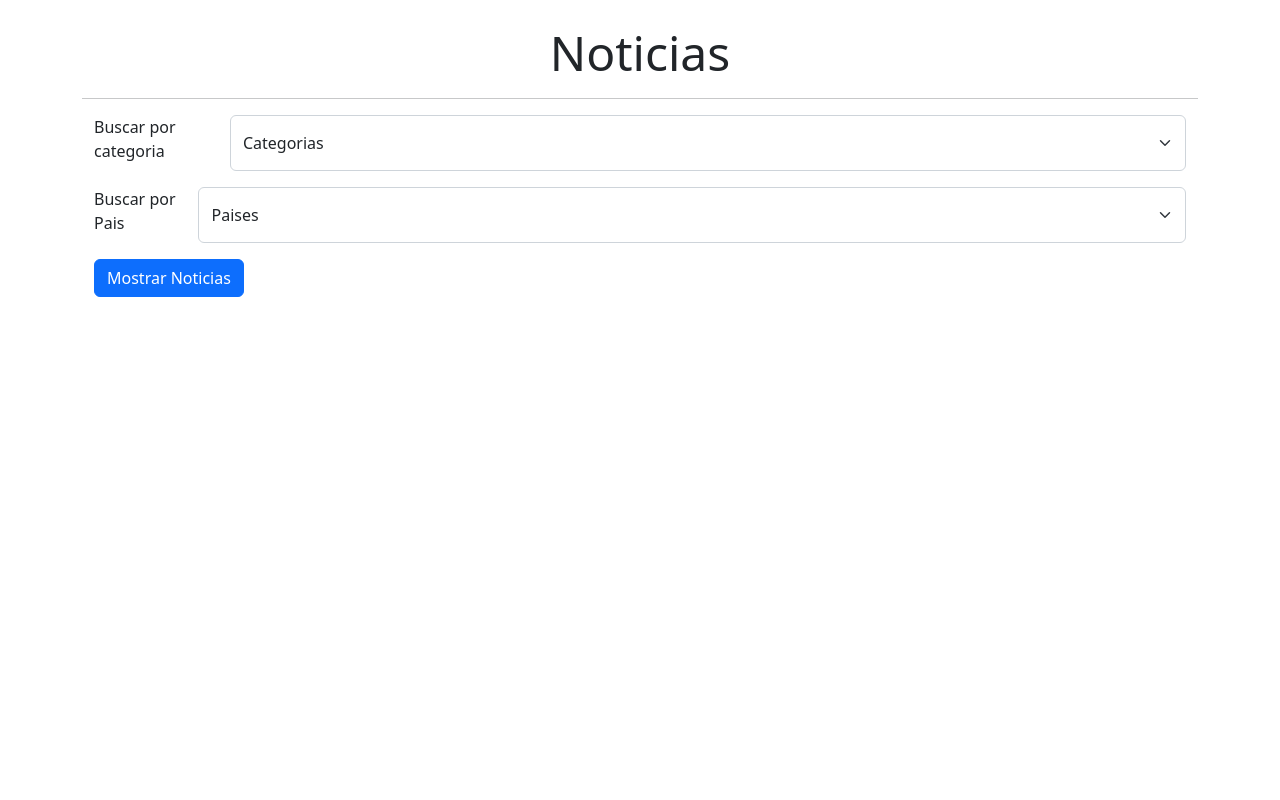
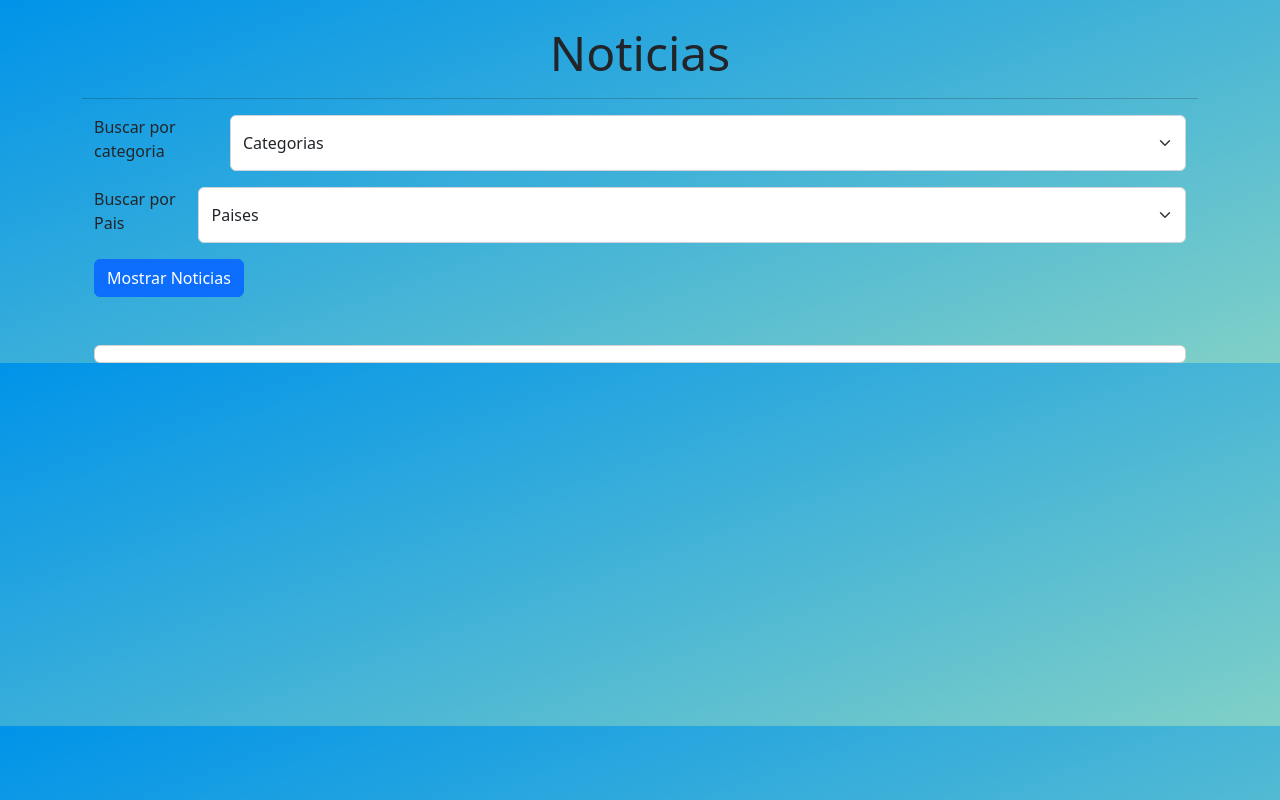
Before and after one commit to gonzalogg94/Ejercicio11-PrimerTpReact, a React (Create React App) app: page / in a window 1280 px wide. Built offline with nearby package versions, Linux system fonts and the light colour scheme.

Commit message:
realice modificaciones en maquetado y archivo readme

```diff
--- a/src/App.jsx
+++ b/src/App.jsx
@@ -1,6 +1,7 @@
 import { Container } from "react-bootstrap";
 import Titulo from "./components/Titulo";
 import FormularioNoticias from "./components/FormularioNoticias"
+import "./style.css"
 
 function App() {
 
--- a/src/components/ItemNoticia.jsx
+++ b/src/components/ItemNoticia.jsx
@@ -10,7 +10,7 @@ const ItemNoticia = ({noticia}) => {
       <Card.Body>
         <Card.Title>{noticia.title}</Card.Title>
         <Card.Subtitle className="mb-2 text-muted">{noticia.category}</Card.Subtitle>
-        <Card.Text>
+        <Card.Text className="textoRecortado">
           {noticia.content}
         </Card.Text>
         <a href={noticia.link}>
--- a/src/components/ListaNoticias.jsx
+++ b/src/components/ListaNoticias.jsx
@@ -1,13 +1,15 @@
 
-import { Row } from 'react-bootstrap';
+import { Row,Card } from 'react-bootstrap';
 import ItemNoticia from './ItemNoticia';
 
 
 const ListaNoticias = ({noticias}) => {
     return (
-        <Row className='pt-5'>
+        <Card className='mt-5'>
+        <Row className='pt-3'>
             {noticias.map((noticia, posicion)=>(<ItemNoticia key={posicion} noticia={noticia}></ItemNoticia>))}
         </Row>
+        </Card>
 
 
     );
--- /dev/null
+++ b/src/style.css
@@ -0,0 +1,8 @@
+body{
+    background-color: #0093E9;
+    background-image: linear-gradient(160deg, #0093E9 0%, #80D0C7 100%);
+
+}
+.textoRecortado{
+    text-overflow: " [..]";
+}
```
Also changed, not shown: 1 other file (tests, documents, lock files or other folders).
